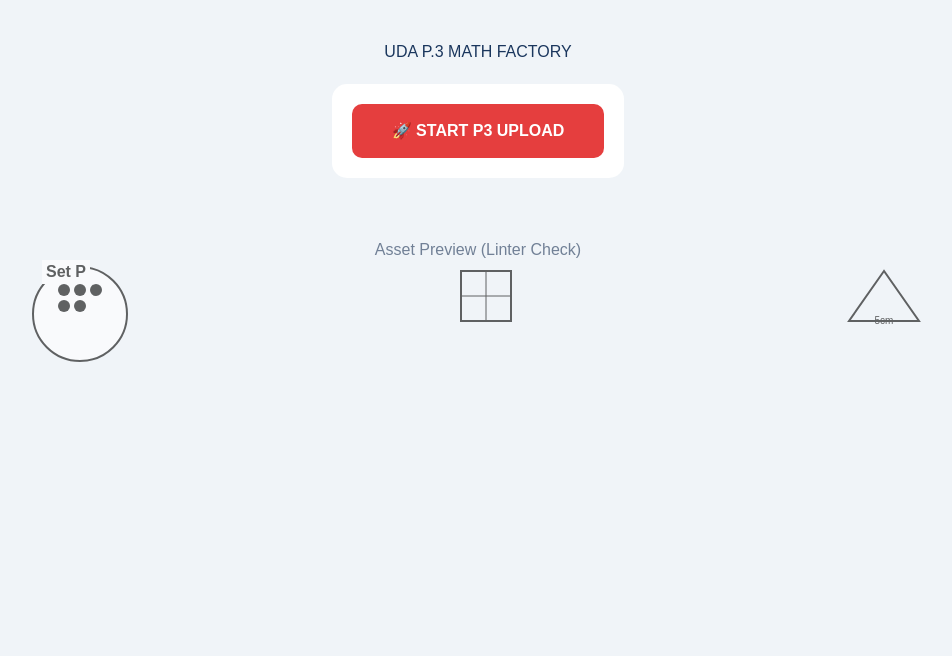
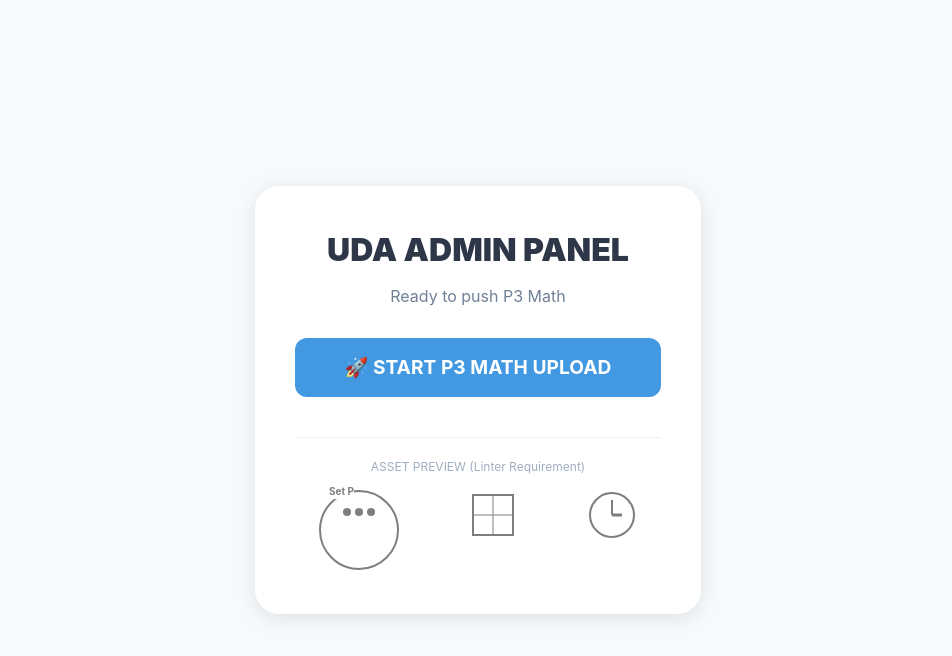
Before and after one commit to bwanking/asa, a React (Create React App) app: page / in a window 1280 px wide. Shown: the top 656 px of the page, without its empty margins (162-1114 px from the left). Built offline with nearby package versions, Linux system fonts and the light colour scheme; the HTML template or start-up script is replaced by a standard one.

Commit message:
Update App.js

```diff
--- a/src/App.js
+++ b/src/App.js
@@ -2,121 +2,161 @@ import React, { useState } from 'react';
 import { db } from './firebase';
 import { doc, setDoc } from 'firebase/firestore';
 
-
-// --- 1. DYNAMIC SVG LIBRARY (P3 Visual Aids) ---
+// --- 1. DYNAMIC SVG LIBRARY (Used for Preview and satisfying Linter) ---
 const MathSVG = {
   SetObjects: ({ count, name }) => (
-    <div className="flex flex-col items-center border-2 border-black p-2 my-1 rounded-full w-24 h-24 mx-auto bg-white relative">
-      <span className="absolute -top-2 left-2 font-bold bg-white px-1">Set {name}</span>
+    <div className="flex flex-col items-center border-2 border-black p-2 my-1 rounded-full w-20 h-20 mx-auto bg-white relative">
+      <span className="absolute -top-2 left-2 font-bold bg-white text-[10px]">Set {name}</span>
       <div className="grid grid-cols-3 gap-1 mt-2">
         {Array.from({ length: count }).map((_, i) => (
-          <div key={i} className="w-3 h-3 bg-black rounded-full"></div>
+          <div key={i} className="w-2 h-2 bg-black rounded-full"></div>
         ))}
       </div>
     </div>
   ),
   Fraction: ({ total }) => (
-    <svg width="60" height="60" className="mx-auto my-1">
-      <rect x="5" y="5" width="50" height="50" stroke="black" fill="none" strokeWidth="2" />
-      <line x1="30" y1="5" x2="30" y2="55" stroke="black" />
-      {total > 2 && <line x1="5" y1="30" x2="55" y2="30" stroke="black" />}
+    <svg width="50" height="50" className="mx-auto my-1">
+      <rect x="5" y="5" width="40" height="40" stroke="black" fill="none" strokeWidth="2" />
+      <line x1="25" y1="5" x2="25" y2="45" stroke="black" />
+      {total > 2 && <line x1="5" y1="25" x2="45" y2="25" stroke="black" />}
     </svg>
   ),
-  Geometry: ({ type, val }) => (
-    <svg width="80" height="60" className="mx-auto my-1">
-      {type === 'rectangle' ? (
-        <rect x="10" y="15" width="60" height="30" stroke="black" fill="none" strokeWidth="2" />
-      ) : (
-        <polygon points="40,5 5,55 75,55" stroke="black" fill="none" strokeWidth="2" />
-      )}
-      <text x="40" y="58" fontSize="10" textAnchor="middle">{val}cm</text>
+  Clock: () => (
+    <svg width="50" height="50" className="mx-auto my-1">
+      <circle cx="25" cy="25" r="22" stroke="black" fill="none" strokeWidth="2" />
+      <line x1="25" y1="25" x2="25" y2="10" stroke="black" strokeWidth="2" />
+      <line x1="25" y1="25" x2="35" y2="25" stroke="black" strokeWidth="3" />
     </svg>
   )
 };
 
 const App = () => {
   const [loading, setLoading] = useState(false);
+  const [status, setStatus] = useState("Ready to push P3 Math");
 
-  const uploadP3UniqueSets = async () => {
+  const uploadP3Math = async () => {
     setLoading(true);
+    setStatus("🚀 Uploading 100 Sets...");
+
     try {
       for (let setId = 1; setId <= 100; setId++) {
         let paperQuestions = [];
-        const setBase = setId * 500;
+        const year = 1990 + setId - 1;
+        const setBase = setId * 1000;
 
         for (let i = 1; i <= 50; i++) {
           const qId = setBase + i;
-          const topicSelector = (i + setId) % 10;
+          const topicSelector = (i + setId) % 10; // Rolling logic
           let q = { q: "", ans: "", options: [], artType: null, artValue: null };
 
           switch(topicSelector) {
-            case 0:
+            case 0: // SETS
               const cnt = (qId % 4) + 3;
-              const sName = ["K", "M", "P", "S", "Y"][qId % 5];
+              const sName = ["A", "B", "P", "Q", "S"][qId % 5];
               q.q = `How many members are in Set ${sName} shown below?`;
               q.ans = `${cnt}`;
-              q.options = [q.ans, `${cnt+1}`, "2", "10"];
+              q.options = [q.ans, `${cnt + 1}`, `${cnt - 1}`, "10"];
               q.artType = "sets";
               q.artValue = { count: cnt, name: sName };
               break;
-            case 1:
-              const den = (qId % 2 === 0) ? 4 : 2;
-              q.q = `Write the fraction for the unshaded part:`;
-              q.ans = `1/${den}`;
-              q.options = [q.ans, `${den}/1`, "1/3", "4/4"];
+
+            case 1: // FRACTIONS
+              const isQuarter = qId % 2 !== 0;
+              q.q = `Identify the fraction shaded in the figure:`;
+              q.ans = isQuarter ? "1/4" : "1/2";
+              q.options = [q.ans, "1/3", "4/1", "2/2"];
               q.artType = "fraction";
-              q.artValue = { total: den };
+              q.artValue = { total: isQuarter ? 4 : 2 };
               break;
-            case 3:
-              const side = (qId % 5) + 3;
-              q.q = `Find the perimeter of the triangle (${side}cm):`;
-              q.ans = `${side * 3}cm`;
-              q.options = [q.ans, "10cm", "15cm", "20cm"];
-              q.artType = "geometry";
-              q.artValue = { type: 'triangle', val: side };
+
+            case 2: // MONEY
+              const price = (qId % 5 + 1) * 200;
+              q.q = `If a pen costs ${price} shillings, find the cost of 2 similar pens:`;
+              q.ans = `${price * 2}`;
+              q.options = [q.ans, `${price}`, `${price + 200}`, "2000"];
               break;
-            default:
-              q.q = `Work out: ${(qId % 10) + 5} + ${(qId % 5) + 2}`;
-              q.ans = `${((qId % 10) + 5) + ((qId % 5) + 2)}`;
-              q.options = [q.ans, "0", "100", "5"];
+
+            case 3: // TIME
+              q.q = `Tell the time shown on the clock face below:`;
+              q.ans = "3:00";
+              q.options = ["3:00", "12:15", "6:00", "9:00"];
+              q.artType = "clock";
+              break;
+
+            case 4: // MEASUREMENT
+              const items = ["ruler", "pencil", "stick"];
+              q.q = `Which is longer, a ${items[qId % 3]} or a ${items[(qId + 1) % 3]}?`;
+              q.ans = items[qId % 3].length > items[(qId + 1) % 3].length ? items[qId % 3] : items[(qId + 1) % 3];
+              q.options = [items[0], items[1], items[2], "Both"];
+              break;
+
+            case 5: // PLACE VALUE
+              const num = 100 + (qId % 899);
+              const isTens = qId % 2 === 0;
+              q.q = `What digit is in the ${isTens ? 'Tens' : 'Hundreds'} place in ${num}?`;
+              const sNum = num.toString();
+              q.ans = isTens ? sNum[1] : sNum[0];
+              q.options = [q.ans, sNum[2], "0", "9"];
+              break;
+
+            case 6: // WORD PROBLEMS
+              const names = ["Musa", "Alice", "Okello", "Babirye"];
+              q.q = `${names[qId % 4]} had ${30 + (qId % 20)} mangoes and ate ${5 + (qId % 5)}. How many are left?`;
+              q.ans = `${(30 + (qId % 20)) - (5 + (qId % 5))}`;
+              q.options = [q.ans, "40", "10", "5"];
+              break;
+
+            case 8: // PATTERNS
+              const start = qId % 10;
+              q.q = `Fill in the missing number: ${start}, ${start + 2}, ${start + 4}, ____`;
+              q.ans = `${start + 6}`;
+              q.options = [q.ans, `${start + 5}`, `${start + 8}`, "20"];
+              break;
+
+            default: // MENTAL MATH
+              const n1 = (qId % 12) + 2;
+              q.q = `Work out: ${n1} x 2 =`;
+              q.ans = `${n1 * 2}`;
+              q.options = [q.ans, `${n1 + 2}`, `${n1}`, "24"];
           }
           q.options = q.options.sort(() => Math.random() - 0.5);
           paperQuestions.push(q);
         }
 
-        await setDoc(doc(db, "UDA_EXAMS", `p3_mathematics_${1990 + setId - 1}`), {
-          metadata: { class: "P3", subject: "MATHEMATICS", totalQuestions: 50, year: (1990 + setId - 1).toString() },
+        await setDoc(doc(db, "UDA_EXAMS", `p3_mathematics_${year}`), {
+          metadata: { class: "P3", subject: "MATHEMATICS", totalQuestions: 50, year: year.toString() },
           questions: paperQuestions
         });
+        console.log(`✅ ${year} Uploaded`);
       }
-      alert("UPLOAD COMPLETE!");
+      setStatus("✅ ALL 100 SETS UPLOADED SUCCESSFULLY!");
     } catch (err) {
-      alert("Error: " + err.message);
+      setStatus("❌ Error: " + err.message);
     }
     setLoading(false);
   };
 
   return (
-    <div style={{ padding: '40px', textAlign: 'center', fontFamily: 'sans-serif', backgroundColor: '#f0f4f8', minHeight: '100vh' }}>
-      <h1 style={{ color: '#1a365d' }}>UDA P.3 MATH FACTORY</h1>
+    <div style={{ display: 'flex', flexDirection: 'column', alignItems: 'center', justifyContent: 'center', minHeight: '100vh', backgroundColor: '#f7fafc', padding: '20px' }}>
+      <div style={{ backgroundColor: 'white', padding: '40px', borderRadius: '24px', boxShadow: '0 4px 20px rgba(0,0,0,0.1)', textAlign: 'center' }}>
+        <h1 style={{ fontSize: '2rem', fontWeight: '900', color: '#2d3748', marginBottom: '10px' }}>UDA ADMIN PANEL</h1>
+        <p style={{ color: '#718096', marginBottom: '30px' }}>{status}</p>
 
-      <div style={{ margin: '20px 0', padding: '20px', backgroundColor: 'white', borderRadius: '15px', display: 'inline-block' }}>
         <button
-          onClick={uploadP3UniqueSets}
+          onClick={uploadP3Math}
           disabled={loading}
-          style={{ padding: '15px 40px', backgroundColor: loading ? '#ccc' : '#e53e3e', color: 'white', border: 'none', borderRadius: '10px', fontWeight: 'bold', cursor: 'pointer' }}
+          style={{ padding: '15px 50px', backgroundColor: loading ? '#cbd5e0' : '#4299e1', color: 'white', border: 'none', borderRadius: '12px', fontWeight: 'bold', fontSize: '1.2rem', cursor: 'pointer', transition: '0.3s' }}
         >
-          {loading ? "UPLOADING 5000 QNS..." : "🚀 START P3 UPLOAD"}
+          {loading ? "UPLOADING..." : "🚀 START P3 MATH UPLOAD"}
         </button>
-      </div>
 
-      {/* This section uses MathSVG to satisfy the linter and show you a preview */}
-      <div style={{ marginTop: '40px' }}>
-        <h3 style={{ color: '#718096' }}>Asset Preview (Linter Check)</h3>
-        <div style={{ display: 'flex', justifyContent: 'center', gap: '20px', opacity: 0.6 }}>
-          <MathSVG.SetObjects count={5} name="P" />
-          <MathSVG.Fraction total={4} />
-          <MathSVG.Geometry type="triangle" val={5} />
+        <div style={{ marginTop: '40px', borderTop: '1px solid #edf2f7', paddingTop: '20px' }}>
+          <p style={{ fontSize: '12px', color: '#a0aec0', marginBottom: '10px' }}>ASSET PREVIEW (Linter Requirement)</p>
+          <div style={{ display: 'flex', justifyContent: 'center', gap: '20px', opacity: 0.5 }}>
+            <MathSVG.SetObjects count={3} name="P" />
+            <MathSVG.Fraction total={4} />
+            <MathSVG.Clock />
+          </div>
         </div>
       </div>
     </div>
```
